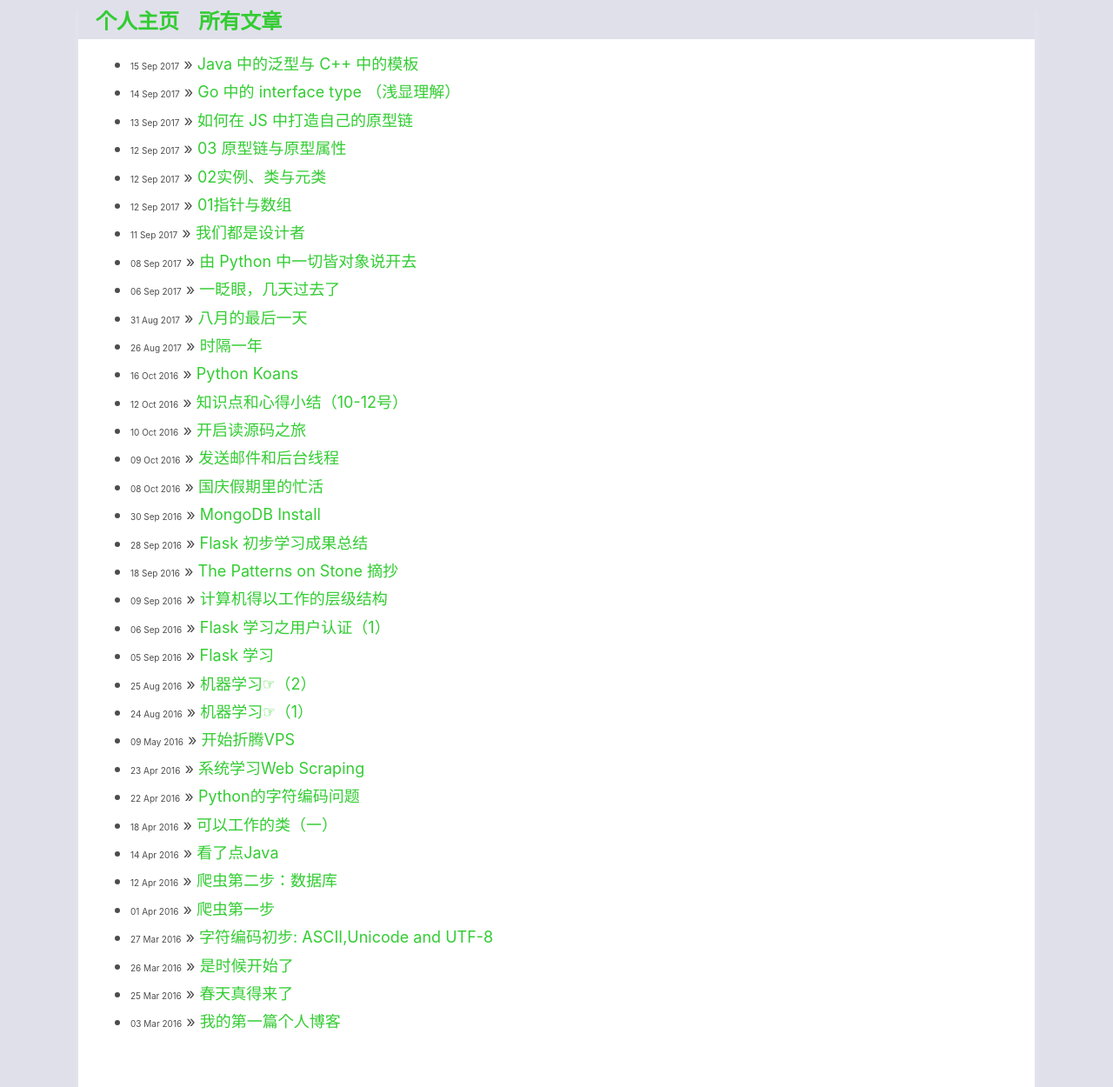
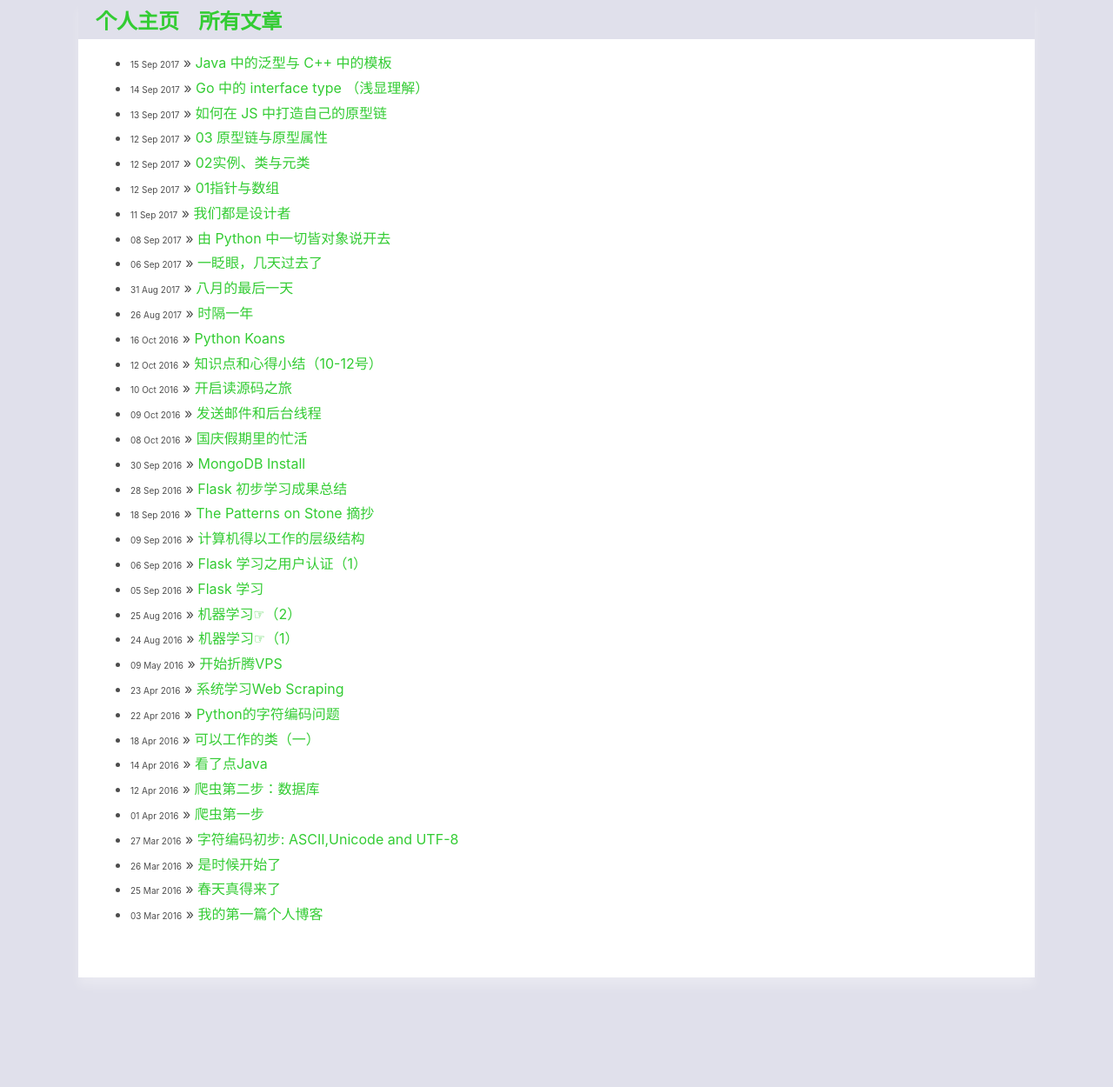
Before and after one commit to xxleyi/xxleyi.github.io, a Jekyll site: the page built from blog/index.html, in a window 1280 px wide and 1250 px high. Shown: the whole window at 87% size. Built offline with Jekyll 4.4.1, drawn with Linux system fonts in a browser that asks for light colours.

Commit message:
update the lookout.

```diff
--- a/blog/index.html
+++ b/blog/index.html
@@ -5,6 +5,6 @@ title: 博客列表
 
 	<ul id="posts" style="margin-left: 0px;">
 	  {% for post in site.posts %}
-	    <li><span style="font-size: 10px;">{{ post.date | date_to_string }}</span> » <a href="{{ post.url }}" title="{{ post.title }}">{{ post.title }}</a></li>
+	    <li style="font-size: 16px;"><span style="font-size: 10px;">{{ post.date | date_to_string }}</span> » <a href="{{ post.url }}" title="{{ post.title }}">{{ post.title }}</a></li>
 	  {% endfor %}
 	</ul>
```
